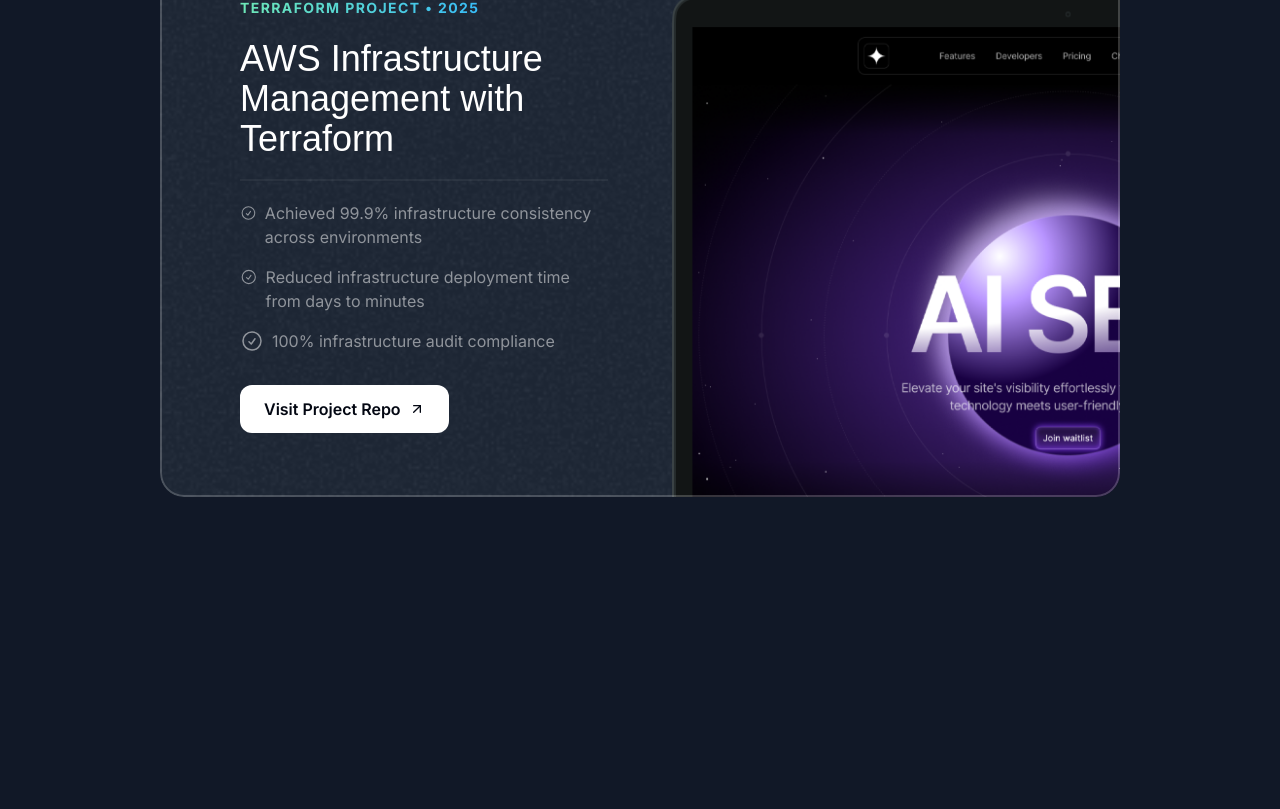
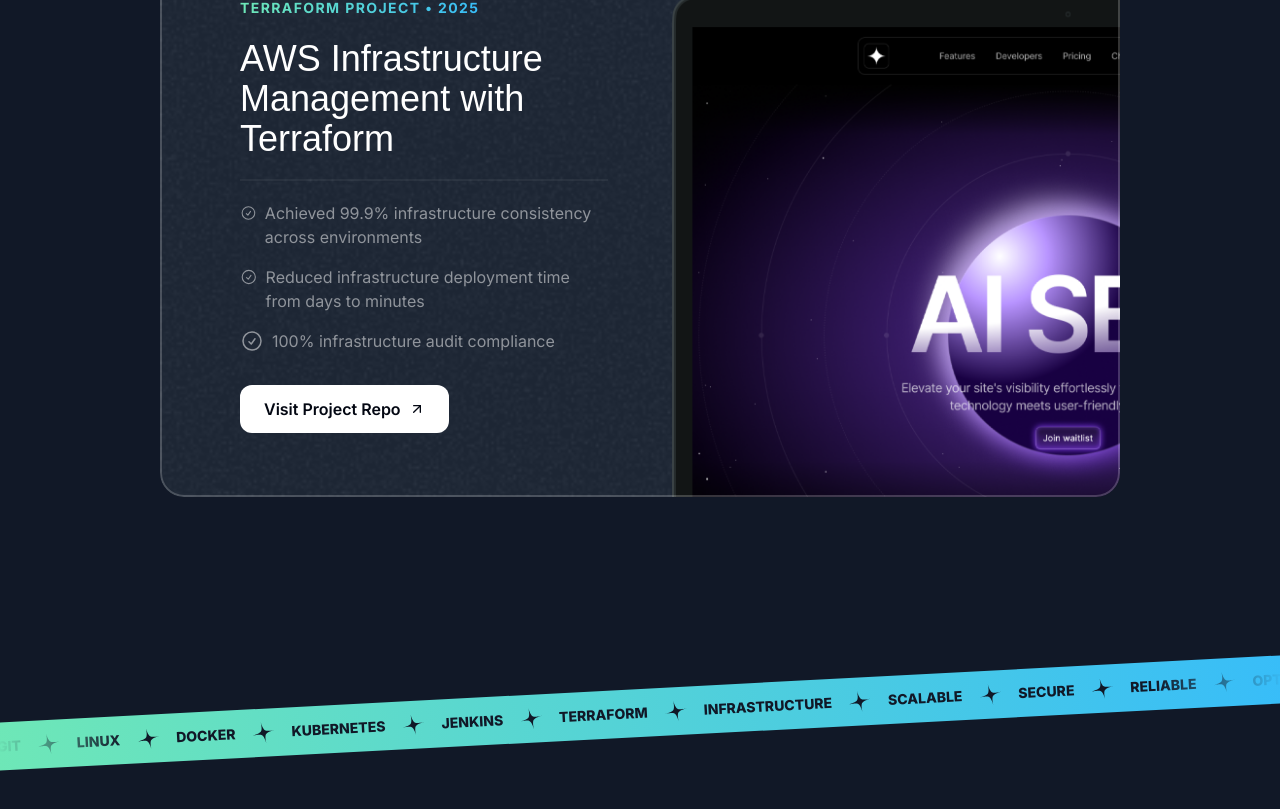
Before and after one commit to sharmarobin0211/my-portfolio, a Next.js app: page / in a window 1280 px wide. Shown: the part 2747-3556 px from the top of the page. Before the commit the page ends 3340 px from the top, so only its background shows below. Built offline with nearby package versions, Linux system fonts and the light colour scheme; a web font is replaced by a local one.

Commit message:
feat(Tape section): add TapeSection component with relevant keyword display

```diff
--- a/src/app/page.tsx
+++ b/src/app/page.tsx
@@ -1,6 +1,7 @@
 import { Header } from "@/sections/Header";
 import { HeroSection } from "@/sections/Hero";
 import { ProjectsSection } from "@/sections/Projects";
+import { TapeSection } from "@/sections/Tape";
 
 export default function Home() {
   return (
@@ -8,6 +9,7 @@
       <Header />
       <HeroSection />
       <ProjectsSection />
+      <TapeSection />
     </div>
   );
 }
--- a/src/sections/Tape.tsx
+++ b/src/sections/Tape.tsx
@@ -1,3 +1,42 @@
+import StarIcon from '@/assets/icons/star.svg';
+
+
+const words = [
+  "Git",
+  "Linux",
+  "Docker",
+  "Kubernetes",
+  "Jenkins",
+  "Terraform",
+  "Infrastructure",
+  "Scalable",
+  "Secure",
+  "Reliable",
+  "Optimized",
+  "Automated",
+  "CI/CD Pipelines",
+  "AWS",
+  "Azure",
+];
+
+
 export const TapeSection = () => {
-  return <div>Tape Section</div>;
+  return (
+    <div className="py-16 lg:py-24 overflow-x-clip">
+      <div className="bg-gradient-to-r from-emerald-300 to-sky-400 -rotate-3 -mx-1">
+        <div className="flex [mask-image:linear-gradient(to_right,transparent,black_10%,black_90%,transparent)]">
+          <div className="flex flex-none gap-4 py-3">
+            {words.map(word => (
+              <div key={word} className="inline-flex gap-4 items-center">
+                <span className="text-gray-900 uppercase font-extrabold text-sm">
+                  {word}
+                </span>
+                <StarIcon className="size-6 text-gray-900 -rotate-12" />
+              </div>
+            ))}
+          </div>
+        </div>
+      </div>
+    </div>
+  );
 };
```
